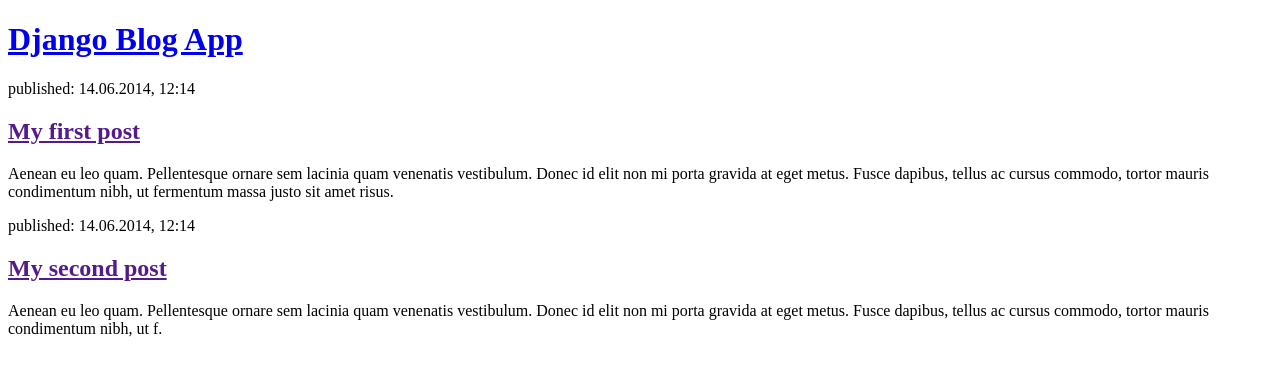
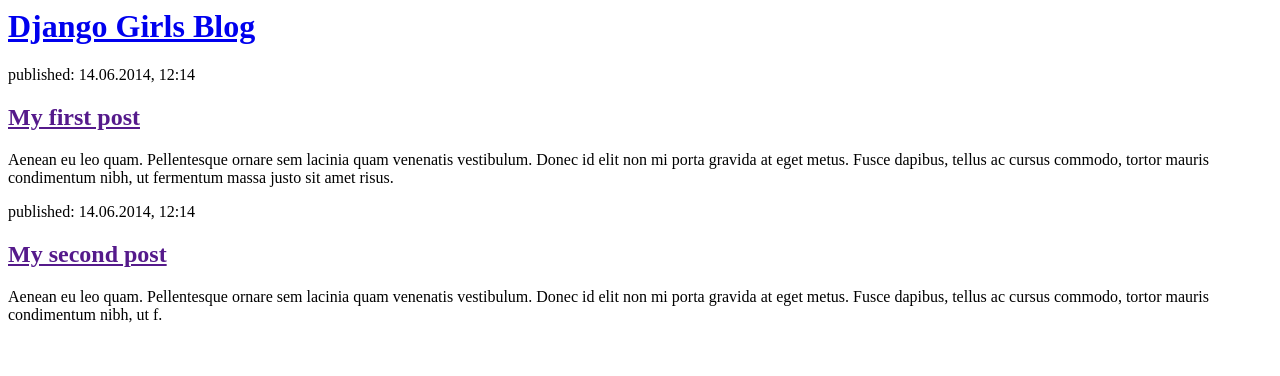
Before and after one commit to spark71/my-start-django-blog, a Django app: page / in a window 1280 px wide. Shown: the top 376 px of the page. Run offline with Django 3.2, Linux system fonts and the light colour scheme.

Commit message:
Changed the HTML

```diff
--- a/blog/templates/blog/post_list.html
+++ b/blog/templates/blog/post_list.html
@@ -1,12 +1,10 @@
-<!DOCTYPE html>
-<html lang="en">
-<head>
-    <meta charset="UTF-8">
-    <title>Django blog app</title>
-</head>
- <body>
+<html>
+    <head>
+        <title>Django Girls blog</title>
+    </head>
+    <body>
         <div>
-            <h1><a href="/">Django Blog App</a></h1>
+            <h1><a href="/">Django Girls Blog</a></h1>
         </div>
 
         <div>
--- a/blog/urls.py
+++ b/blog/urls.py
@@ -1,6 +1,5 @@
 from django.urls import path
 from . import views
-
 
 
 urlpatterns = [
```
Also changed, not shown: blog/views.py (line endings or trailing spaces).
